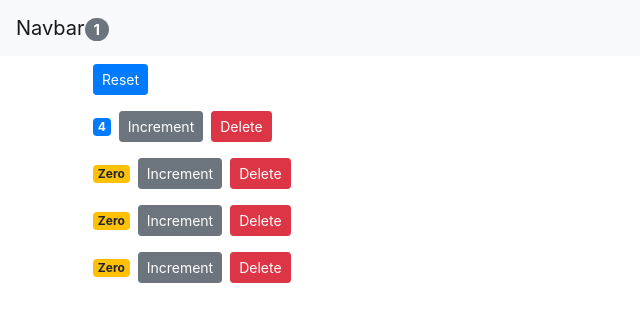
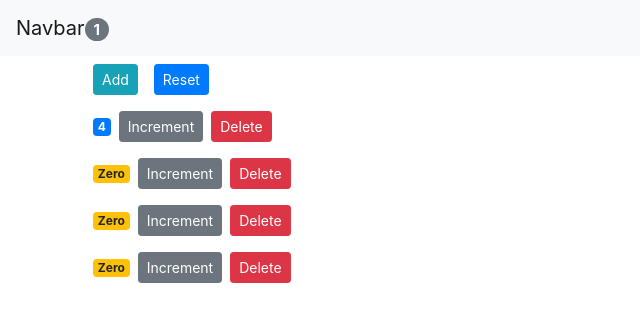
Before and after one commit to lamiru/counter-app, a React (Create React App) app: page / in a window 1280 px wide. Shown: the top 322 px of the page, without its empty margins (0-640 px from the left). Built offline with nearby package versions, Linux system fonts and the light colour scheme.

Commit message:
add Add button

```diff
--- a/src/App.js
+++ b/src/App.js
@@ -4,6 +4,7 @@ import Counters from './components/counters';
 import './App.css';
 
 class App extends Component {
+  id = 5;
   state = {
     counters: [
       { id: 1, value: 4 },
@@ -18,6 +19,15 @@ class App extends Component {
     const index = counters.indexOf(counter);
     counters[index] = { ...counter };
     counters[index].value++;
+    this.setState({ counters });
+  }
+
+  handleAdd = () => {
+    const new_counter = {
+      id: this.id++,
+      value: 0
+    };
+    const counters = this.state.counters.concat(new_counter);
     this.setState({ counters });
   }
 
@@ -42,6 +52,7 @@ class App extends Component {
         <main className='container'>
           <Counters
             counters={this.state.counters}
+            onAdd={this.handleAdd}
             onReset={this.handleReset}
             onIncrement={this.handleIncrement}
             onDelete={this.handleDelete}
--- a/src/components/counters.jsx
+++ b/src/components/counters.jsx
@@ -3,9 +3,15 @@ import Counter from './counter'
 
 class Counters extends Component {
   render() {
-    const { onReset, onDelete, onIncrement, counters } = this.props;
+    const { onAdd, onReset, onDelete, onIncrement, counters } = this.props;
     return (
       <div>
+        <button
+          onClick={onAdd}
+          className='btn btn-info btn-sm m-2'
+        >
+          Add
+        </button>
         <button
           onClick={onReset}
           className='btn btn-primary btn-sm m-2'
```
